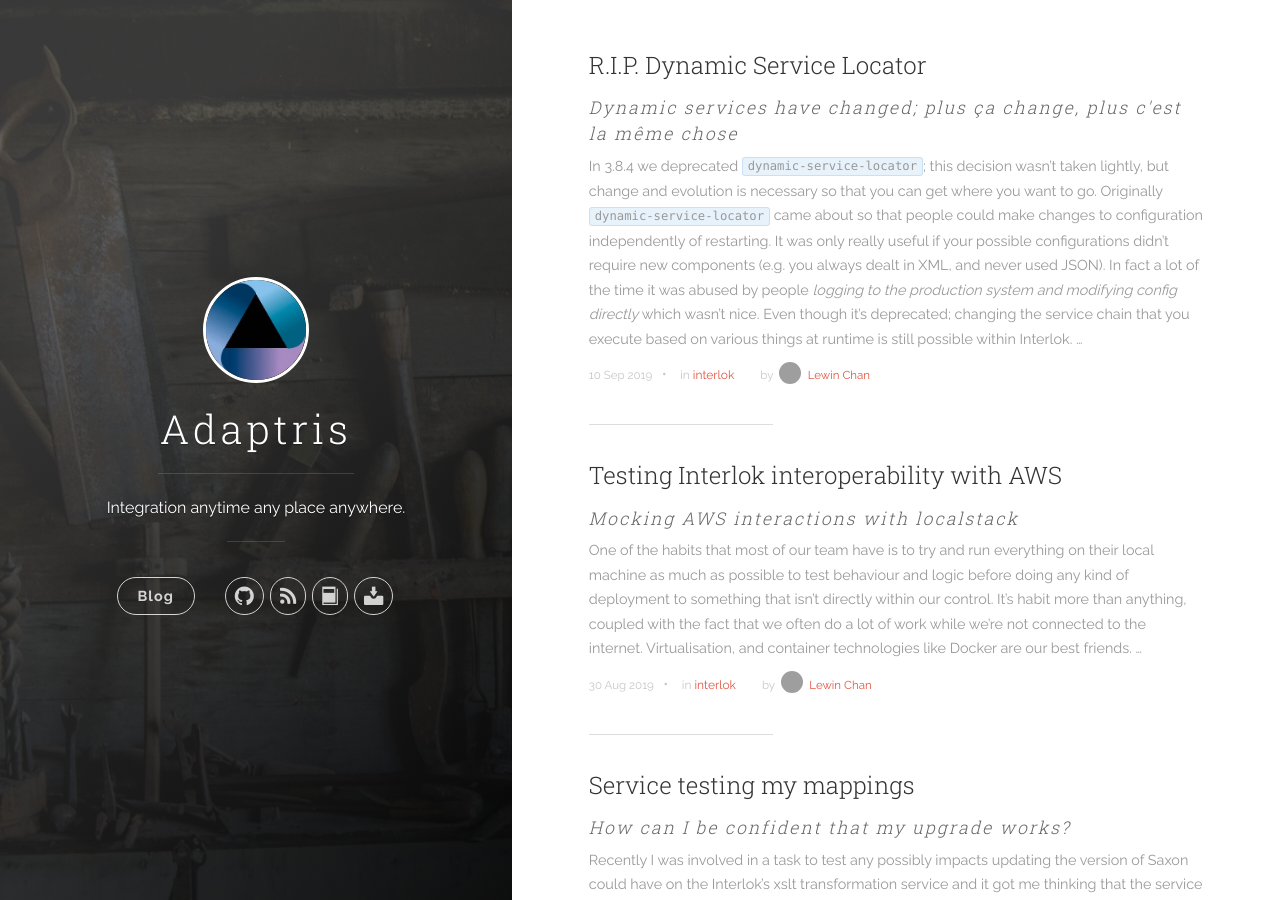
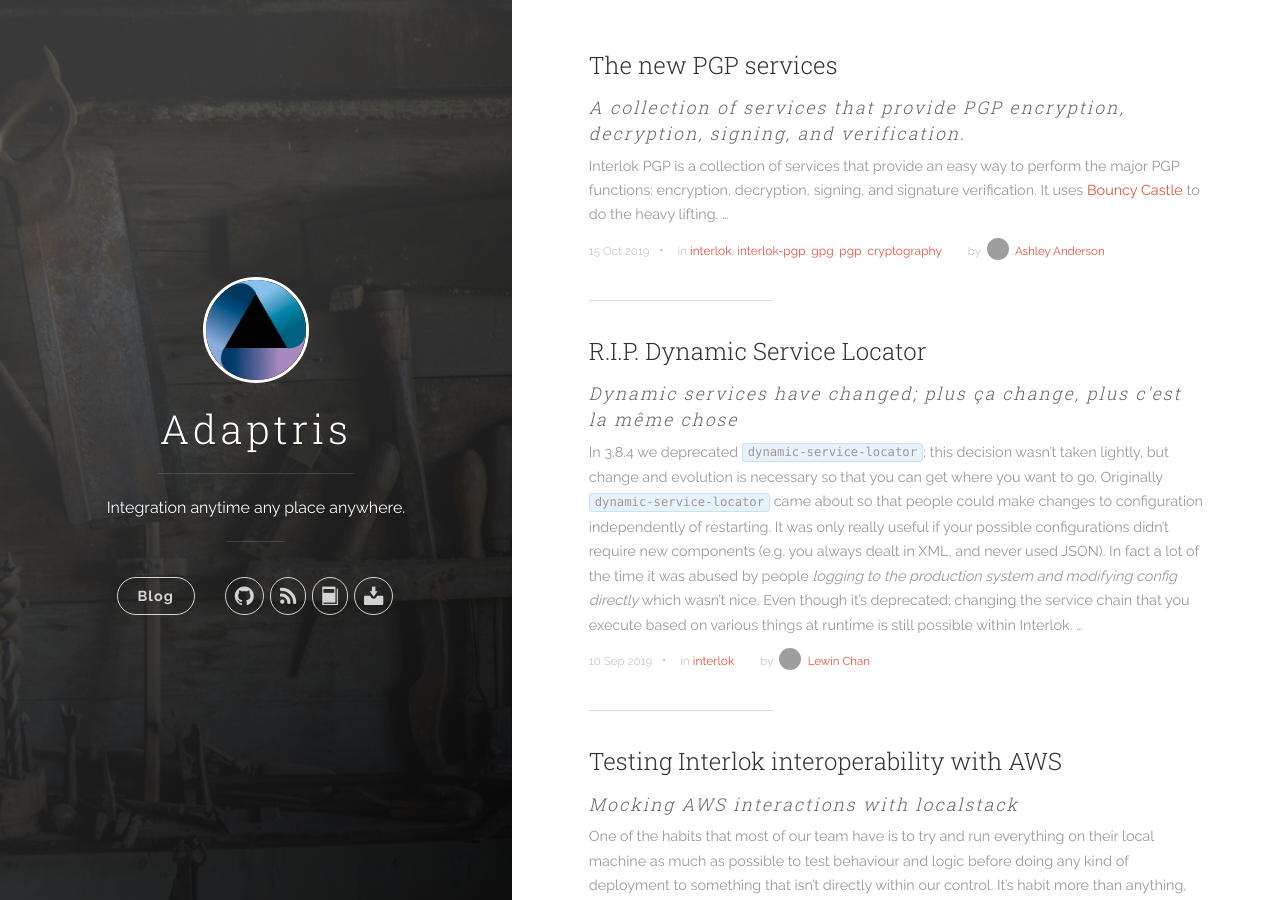
Before and after one commit to adaptris/adaptris.github.io, a Jekyll site: the page built from index.html, in a window 1280 px wide and 900 px high. Built offline with Jekyll 4.4.1, drawn with Linux system fonts in a browser that asks for light colours; nearby versions of some CDN libraries; the list of posts is cut into pages by our own code; some of the changed text lies outside the part shown; grey boxes are pictures that could not be loaded.

Commit message:
Blog post for PGP services

````diff
--- a/_data/authors.yml
+++ b/_data/authors.yml
@@ -40,3 +40,9 @@
     name: James Wickham
     web: https://github.com/jameswickham
     image: https://github.com/jameswickham.png?size=22
+
+albinoloverats:
+    user:  albinoloverats
+    name:  Ashley Anderson
+    web:   https://ashley.anderson.io
+    image: https://albinoloverats.keybase.pub/pictures/CTKV0301.JPG
--- /dev/null
+++ b/_posts/2019-10-15-pgp-services.markdown
@@ -0,0 +1,139 @@
+---
+title:              "The new PGP services"
+description:        "A collection of services that provide PGP encryption, decryption, signing, and verification."
+author:             albinoloverats
+date:               2019-10-15
+published:          true
+tags:               [interlok, interlok-pgp, gpg, pgp, cryptography]
+categories:         [interlok, interlok-pgp, cryptography]
+keywords:           "interlok, interlok-pgp, gpg, pgp, encrypt, decrypt, sign, verify, public key, private key, cryptography, bouncy castle"
+excerpt_separator:  <!-- more -->
+---
+
+Interlok PGP is a collection of services that provide an easy way to
+perform the major PGP functions: encryption, decryption, signing, and
+signature verification. It uses [Bouncy Castle] to do the heavy lifting.
+
+<!-- more -->
+
+It's actually a little surprising that it's taken until now for PGP
+functionality to be requested, but here we are. It is by no means
+complete, as the choice of algorithms are currently hard-coded to
+AES-256 for encryption and SHA-256 for signing, both of which could be
+made available to the end user as advanced configuration options.
+
+Likewise with signatures, the current options are only clearsigned and
+detached, and not the traditional signed document. This would be an
+ideal enhancement for when the original message is binary data and the
+end user doesn't want a detached signature, as the clearsign option
+mixes the ASCII signature with the binary message.
+
+Below are some example service XML configurations for all of the four
+services, with a few comments to indicate where cleartext and ciphertext
+are coming from and going to each time.
+
+Obviously the services can be chained together so that a document can be
+signed, to prove where the message has come from, and then encrypted for
+the intended recipient. Or conversely, decrypted with the cleartext then
+verified as coming from the expected origin.
+
+## Encryption
+
+This service provides a way to encrypt messages with GPG/PGP. It
+requires a public key or the intended recipient, and a message to
+encrypt. Optionally it will ASCII armor encode the cipher text
+(default), and include extra integrity checks (default).
+
+```xml
+    <pgp-encrypt>
+        <unique-id>mad-lalande</unique-id>
+        <public-key class="constant-data-input-parameter">
+            <value>-----BEGIN PGP PUBLIC KEY BLOCK-----
+
+    mQENBF2ckxABCAC5Kfu39ky3OIXkxwWOJx70G2dLRYvDMHXf3ZraUPNRMIhh3ZGx
+    -----END PGP PUBLIC KEY BLOCK-----</value>
+        </public-key>
+        <clear-text class="stream-payload-input-parameter"/>             <!-- clear text comes from message payload -->
+        <cipher-text class="stream-payload-output-parameter"/>           <!-- cipher text goes back into the message payload -->
+        <armor-encoding>true</armor-encoding>
+        <integrity-check>true</integrity-check>
+    </pgp-encrypt>
+```
+
+## Decryption
+
+This service provides a way to decrypt GPG/PGP encrypted messages. It
+requires a private key, the passphrase to unlock the key, and an
+encrypted message.
+
+```xml
+    <pgp-decrypt>
+        <unique-id>trusting-mayer</unique-id>
+        <private-key class="constant-data-input-parameter">
+            <value>-----BEGIN PGP PRIVATE KEY BLOCK-----
+
+    lQPGBF2ckxABCAC5Kfu39ky3OIXkxwWOJx70G2dLRYvDMHXf3ZraUPNRMIhh3ZGx
+    -----END PGP PRIVATE KEY BLOCK-----</value>
+        </private-key>
+        <passphrase class="constant-data-input-parameter">
+            <value>my5ecr3tP455w0rd</value>
+        </passphrase>
+        <cipher-text class="stream-payload-input-parameter"/>            <!-- cipher text comes from message payload -->
+        <clear-text class="stream-payload-output-parameter"/>            <!-- clear text goes back into the message payload -->
+    </pgp-decrypt>
+```
+
+## Signatures
+
+This service provides a way to sign messages via GPG/PGP. It requires a
+private key, the passphrase to unlock the key, and a message to sign.
+Optionally it will ASCII armor encode the signature (default) and create
+a detached signature (default).
+
+```xml
+    <pgp-sign>
+        <unique-id>nostalgic-golick</unique-id>
+        <private-key class="constant-data-input-parameter">
+            <value>-----BEGIN PGP PRIVATE KEY BLOCK-----
+
+    lQPGBF2ckxABCAC5Kfu39ky3OIXkxwWOJx70G2dLRYvDMHXf3ZraUPNRMIhh3ZGx
+    -----END PGP PRIVATE KEY BLOCK-----</value>
+        </private-key>
+        <passphrase class="constant-data-input-parameter">
+            <value>my5ecr3tP455w0rd</value>
+        </passphrase>
+        <clearText class="stream-payload-input-parameter"/>              <!-- clear text comes from message payload -->
+        <armor-encoding>true</armor-encoding>
+        <detached-signature>true</detached-signature>
+        <signature class="metadata-stream-output-parameter">             <!-- detached signature goes into message metadata -->
+            <metadata-key>signature</metadata-key>
+        </signature>
+    </pgp-sign>
+```
+
+## Verification
+
+This service provides a way to verify GPG/PGP signed messages. It
+requires the public key of whom signed the message, the signed message,
+and (if the signature is detached) the signature. It will will also
+optionally return the original/unsigned message (especially useful if
+the signature was not detached).
+
+```xml
+    <pgp-verify>
+        <unique-id>jovial-elion</unique-id>
+        <public-key class="constant-data-input-parameter">
+            <value>-----BEGIN PGP PUBLIC KEY BLOCK-----
+
+    mQENBF2ckxABCAC5Kfu39ky3OIXkxwWOJx70G2dLRYvDMHXf3ZraUPNRMIhh3ZGx
+    -----END PGP PUBLIC KEY BLOCK-----</value>
+        </public-key>
+        <signed-message class="stream-payload-input-parameter"/>         <!-- signed message (without signature, as it's detached) -->
+        <signature class="metadata-stream-input-parameter">              <!-- detached signature comes into message metadata -->
+            <metadata-key>signature</metadata-key>
+        </signature>
+        <original-message class="string-payload-data-output-parameter"/> <!-- optional original message, without signature -->
+    </pgp-verify>
+```
+
+[Bouncy Castle]: https://bouncycastle.org/
````
